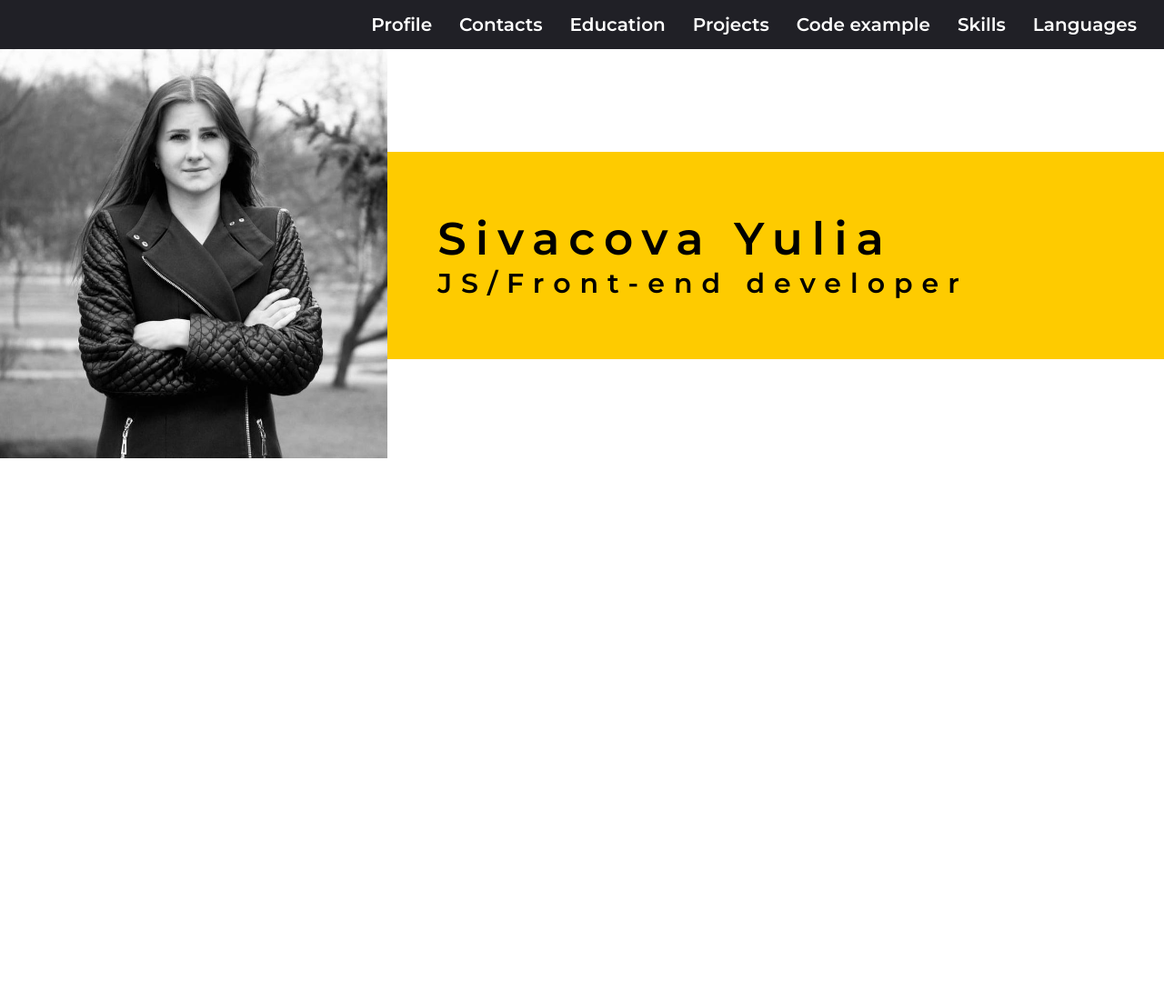
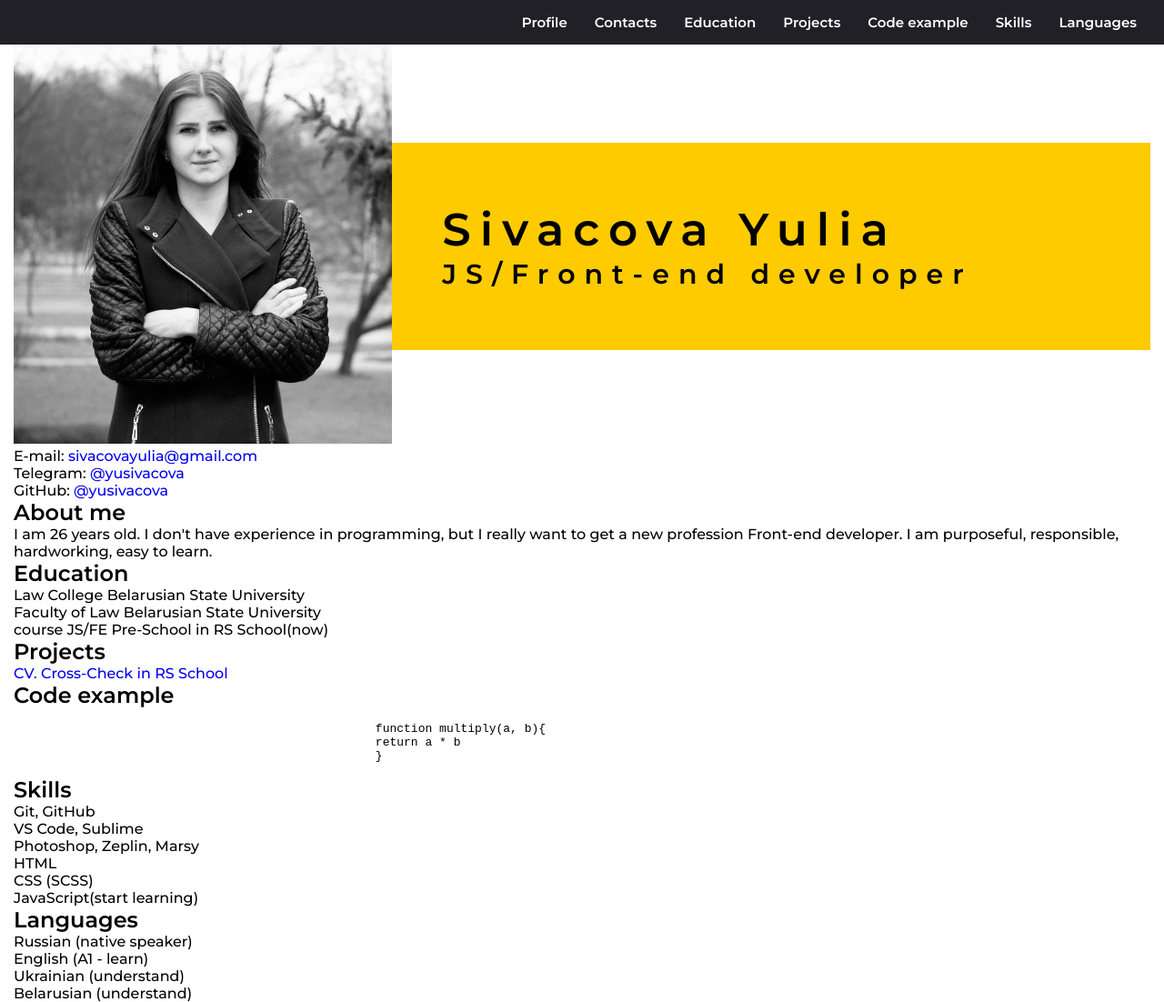
Before and after one commit to yusivacova/rsschool-cv-stage0, a plain HTML site: page index.html in a window 1280 px wide. Shown: the whole page at 91% size. Before the commit the page ends 800 px from the top, so only its background shows below. Drawn offline with Linux system fonts and the light colour scheme.

Commit message:
feat: add part of content page

```diff
--- a/css/style.css
+++ b/css/style.css
@@ -49,17 +49,18 @@ ul li {
    padding: 15px 0;
 }
 
-.nav-list {
+.nav__list {
    display: flex;
    justify-content: end;
 }
 
-.nav-item {
-   margin: 0 15px;
+.nav__item {
+
 }
 
-.nav-link {
-   font-size: 20px;
+.nav__link {
+   padding: 0 15px;
+   font-size: 15px;
    font-weight: 600;
    color: #fff;
 }
@@ -72,18 +73,18 @@ flex: 1 1 auto;
 
 }
 
-.profile-body {
+.profile__body {
    display: flex;
 }
 
-.profile-image {
+.profile__image {
    flex: 0 0 33.3%;
 }
-.profile-image img{
+.profile__image img{
    max-width: 100%;
 }
 
-.profile-main {
+.profile__main {
    flex: 1 1 66.7%;
    align-self: center;
    padding: 65px 0 65px 55px;
@@ -92,12 +93,39 @@ flex: 1 1 auto;
    background-color: #fecb00;
 }
 
-.profile-title {
+.profile__title {
    font-size: 50px;
 }
 
-.profile-subtitle {
+.profile__subtitle {
    font-size: 30px;
 }
 
+.content{}
+.profile{}
+.container{}
+.profile__body{}
+.profile__image{}
+.profile__main{}
+.profile__title{}
+.profile__subtitle{}
+.content__info{}
+.content__body{}
+.info-part1{}
+.content__contacts{}
+.block__list{}
+.block__item{}
+.block__link{}
+.info-part2{}
+.content__about-me{}
+.block .block__title{}
+.block__text{}
+.content__education{}
+.content__projects{}
+.content__code-example{}
+.content__code{}
+.content__skills{}
+.content__languages{}
+
+
 .footer {}
--- a/index.html
+++ b/index.html
@@ -17,27 +17,27 @@
       <header class="header">
          <div class="container">
             <nav class="nav">
-               <ul class="nav-list">
-                  <li class="nav-item">
-                     <a href="#profile" class="nav-link">Profile</a>
+               <ul class="nav__list">
+                  <li class="nav__item">
+                     <a href="#profile" class="nav__link">Profile</a>
                   </li>
-                  <li class="nav-item">
-                     <a href="#contacts" class="nav-link">Contacts</a>
+                  <li class="nav__item">
+                     <a href="#contacts" class="nav__link">Contacts</a>
                   </li>
-                  <li class="nav-item">
-                     <a href="#education" class="nav-link">Education</a>
+                  <li class="nav__item">
+                     <a href="#education" class="nav__link">Education</a>
                   </li>
-                  <li class="nav-item">
-                     <a href="#projects" class="nav-link">Projects</a>
+                  <li class="nav__item">
+                     <a href="#projects" class="nav__link">Projects</a>
                   </li>
-                  <li class="nav-item">
-                     <a href="#code-example" class="nav-link">Code example</a>
+                  <li class="nav__item">
+                     <a href="#code-example" class="nav__link">Code example</a>
                   </li>
-                  <li class="nav-item">
-                     <a href="#skills" class="nav-link">Skills</a>
+                  <li class="nav__item">
+                     <a href="#skills" class="nav__link">Skills</a>
                   </li>
-                  <li class="nav-item">
-                     <a href="#languages" class="nav-link">Languages</a>
+                  <li class="nav__item">
+                     <a href="#languages" class="nav__link">Languages</a>
                   </li>
                </ul>
             </nav>
@@ -45,13 +45,90 @@
       </header>
       <main class="content">
          <section class="profile" id="profile">
-            <div class="profile-body">
-               <div class="profile-image">
-                  <img src="assets/img/photo-main.jpg" alt="photo Sivacova Yulia">
+            <div class="container">
+               <div class="profile__body">
+                  <div class="profile__image">
+                     <img src="assets/img/photo-main.jpg" alt="photo Sivacova Yulia">
+                  </div>
+                  <div class="profile__main">
+                     <h1 class="profile__title">Sivacova Yulia</h1>
+                     <h2 class="profile__subtitle">JS/Front-end developer</h2>
+                  </div>
                </div>
-               <div class="profile-main">
-                  <h1 class="profile-title">Sivacova Yulia</h1>
-                  <h2 class="profile-subtitle">JS/Front-end developer</h2>
+            </div>
+            <div class="content__info">
+               <div class="container">
+                  <div class="content__body">
+                     <div class="info-part1">
+                        <section class="content__contacts" id="contacts">
+                           <ul class="block__list">
+                              <li class="block__item">E-mail:
+                                 <a href="mailto:sivacovayulia@gmail.com" class="block__link">sivacovayulia@gmail.com</a>
+                              </li>
+                              <li class="block__item">Telegram:
+                                 <a href="https://t.me/yusivacova" target="_blank" class="block__link"> @yusivacova</a>
+                              </li>
+                              <li class="block__item">GitHub:
+                                 <a href="https://github.com/yusivacova" target="_blank" class="block__link"> @yusivacova</a>
+                              </li>
+                           </ul>
+                        </section>
+                     </div>
+                     <div class="info-part2">
+                        <section class="content__about-me block">
+                           <h2 class="block__title">About me</h2>
+                           <p class="block__text">I am 26 years old. I don't have experience in programming, but I really
+                              want to get a new profession Front-end developer. I am purposeful, responsible, hardworking,
+                              easy to learn.</p>
+                        </section>
+                        <section class="content__education block" id="education">
+                           <h2 class="block__title">Education</h2>
+                           <ul class="block__list">
+                              <li class="block__item">Law College Belarusian State University</li>
+                              <li class="block__item">Faculty of Law Belarusian State University</li>
+                              <li class="block__item">course JS/FE Pre-School in RS School(now)</li>
+                           </ul>
+                        </section>
+                        <section class="content__projects block" id="projects">
+                           <h2 class="block__title">Projects</h2>
+                           <ul class="block__list">
+                              <li class="block__item">
+                                 <a href="#" class="block__link">CV. Cross-Check in RS School</a>
+                              </li>
+                           </ul>
+                        </section>
+                        <section class="content__code-example block" id="code-example">
+                           <h2 class="block__title">Code example</h2>
+                           <div class="content__code">
+                              <pre><code>
+                                                   function multiply(a, b){
+                                                   return a * b
+                                                   }
+                                                </code></pre>
+                           </div>
+                        </section>
+                        <section class="content__skills block" id="skills">
+                           <h2 class="block__title">Skills</h2>
+                           <ul class="block__list">
+                              <li class="block__item">Git, GitHub</li>
+                              <li class="block__item">VS Code, Sublime</li>
+                              <li class="block__item">Photoshop, Zeplin, Marsy</li>
+                              <li class="block__item">HTML</li>
+                              <li class="block__item">CSS (SCSS)</li>
+                              <li class="block__item">JavaScript(start learning)</li>
+                           </ul>
+                        </section>
+                        <section class="content__languages block" id="languages">
+                           <h2 class="block__title">Languages</h2>
+                           <ul class="block__list">
+                              <li class="block__item">Russian (native speaker)</li>
+                              <li class="block__item">English (A1 - learn)</li>
+                              <li class="block__item">Ukrainian (understand)</li>
+                              <li class="block__item">Belarusian (understand)</li>
+                           </ul>
+                        </section>
+                     </div>
+                  </div>
                </div>
             </div>
          </section>
```
